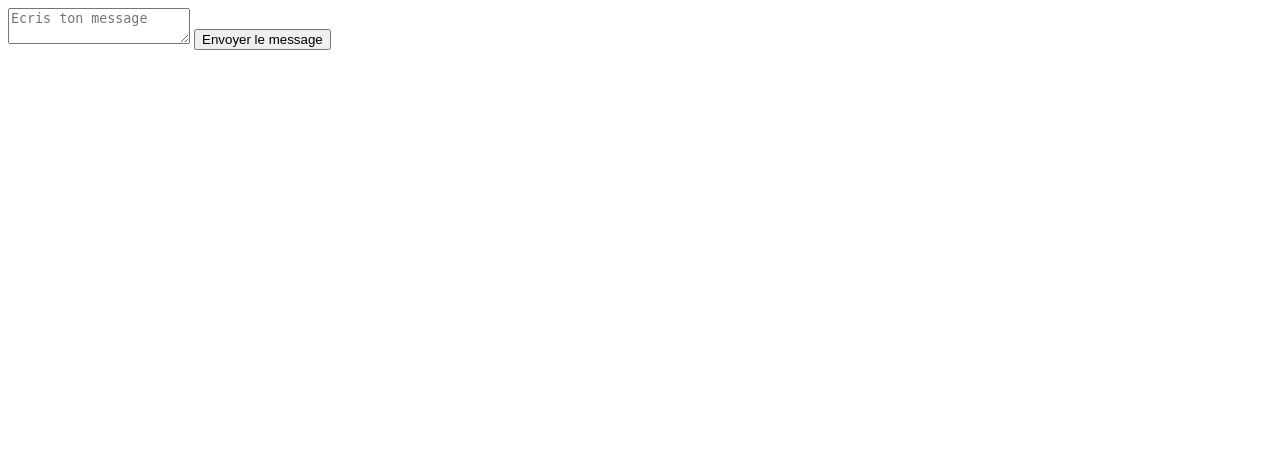
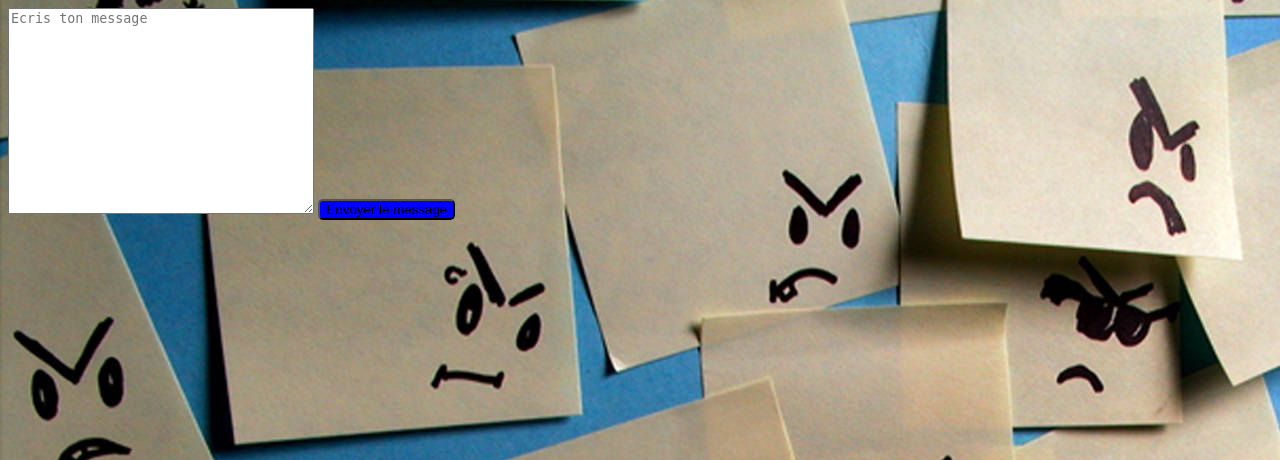
Before and after one commit to JafarAkhondali/MelvinLeroy-ForumGroupe1-securityfix-752817, a PHP site: page /formpostmessage.php?id=1 in a window 1280 px wide. Shown: the top 460 px of the page. Run offline with PHP 8.4, Linux system fonts and the light colour scheme; the visitor is signed in with stand-in values (Sample User, id 1).

Commit message:
aidez moi svp

```diff
--- a/formpostmessage.php
+++ b/formpostmessage.php
@@ -16,10 +16,30 @@ if ( empty($_SESSION['user']) ) {
 	<title>Post-Message</title>
 </head>
 <body>
+<style scoped>
+body{
+	font:16px sans-serif;
+	background: url(img/post-it-humour.jpg)scroll no-repeat 0 0;
+}
+textarea{
+	margin:0 auto;
+}
+.msg{
+	width:300px;
+	height:200px;
+}
+.send{
+	border-radius:5px;
+	background: blue;
+	margin:0 auto;
+}
+</style>
+	<div class="container">
 	<form action="postmessage.php?id=<?=$_GET['id']?>" method="post" >
-	<textarea placeholder="Ecris ton message" name="message"></textarea>
-	<input type="submit" value="Envoyer le message">
+	<textarea placeholder="Ecris ton message" class="msg" name="message"></textarea>
+	<input type="submit" class="send" value="Envoyer le message">
 	</form>
+	</div>
 </body>
 <style scoped>
 
```
Also changed, not shown: img/post-it-humour.jpg (added).
